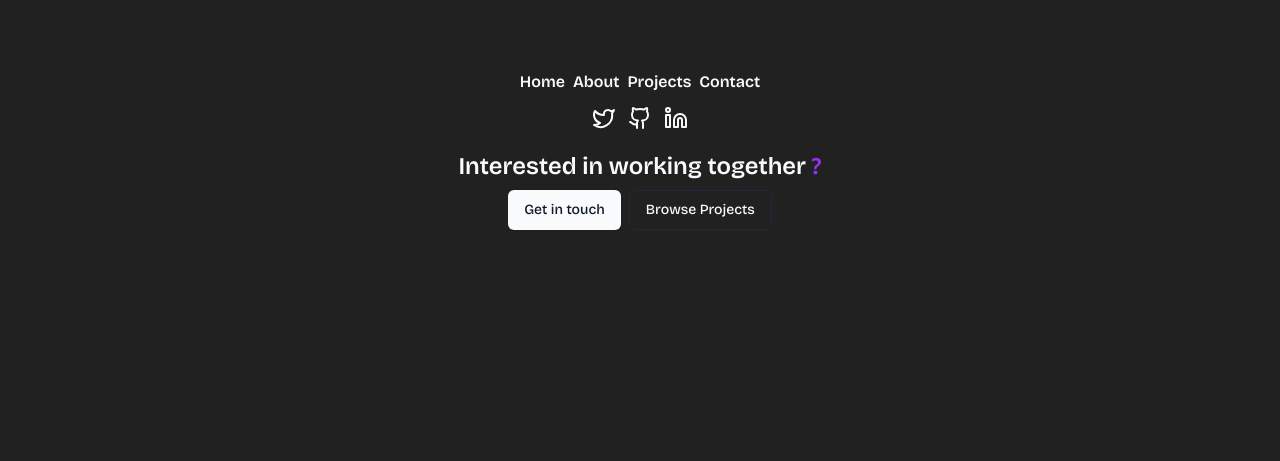
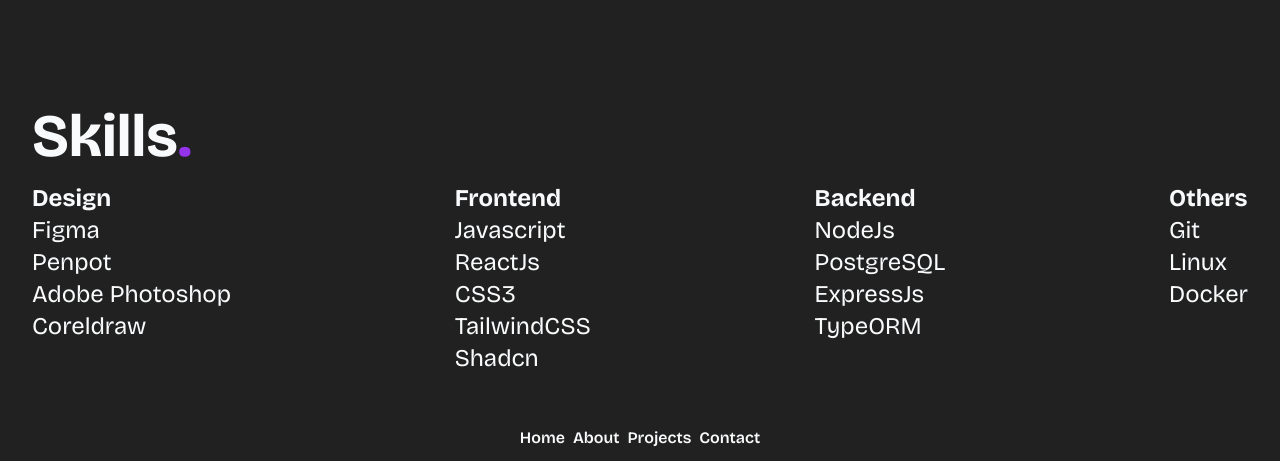
Before and after one commit to kshetritej/kshetritej, a React (Vite) app: page /home in a window 1280 px wide. Shown: the part 478-939 px from the top of the page. Before the commit the page ends 800 px from the top, so only its background shows below. Built offline with nearby package versions, Linux system fonts and the light colour scheme.

Commit message:
add: skills component

```diff
--- a/src/App.tsx
+++ b/src/App.tsx
@@ -3,6 +3,7 @@
 import Navbar from "./components/Navbar";
 import { ThemeProvider } from "./components/theme-provider";
 import Footer from "./components/Footer";
+import Skills from "./components/Skills";
 
 function App() {
   return (
@@ -11,6 +12,7 @@
         <div className="container">
           <Navbar />
           <Header />
+          <Skills/>
           <Footer/>
         </div>
       </>
--- a/src/components/Footer.tsx
+++ b/src/components/Footer.tsx
@@ -26,7 +26,7 @@
 
       <div className="cta ">
         <h1 className="text-2xl font-semibold py-2">
-          Interested in working together{" "}
+          Interested in working together
           <span className="text-purple-600">?</span>
         </h1>
         <div className="cta-btns flex gap-2 justify-center pb-4">
--- /dev/null
+++ b/src/components/Skills.tsx
@@ -0,0 +1,53 @@
+const Skills = () => {
+  const designSkills = ["Figma", "Penpot", "Adobe Photoshop", "Coreldraw"];
+  const frontend = ["Javascript", "ReactJs", "CSS3", "TailwindCSS", "Shadcn"];
+  const backend = ["NodeJs", "PostgreSQL", "ExpressJs", "TypeORM"];
+  const others = ["Git", "Linux", "Docker"];
+
+  return (
+    <div className="py-9">
+      <h1 className="text-4xl sm:text-6xl font-bold">
+        Skills<span className="text-purple-600">.</span>
+      </h1>
+      <div className="flex flex-wrap gap-3 sm:text-2xl  justify-between">
+        <div className="design py-4 ">
+          <h1 className="font-bold">Design</h1>
+          <ul>
+            {designSkills.map((skill, idx) => (
+              <li key={idx}>{skill}</li>
+            ))}
+          </ul>
+        </div>
+
+        <div className="frontend py-4">
+          <h1 className="font-bold">Frontend</h1>
+          <ul>
+            {frontend.map((skill, idx) => (
+              <li key={idx}>{skill}</li>
+            ))}
+          </ul>
+        </div>
+
+        <div className="backend py-4">
+          <h1 className="font-bold">Backend</h1>
+          <ul>
+            {backend.map((skill, idx) => (
+              <li key={idx}>{skill}</li>
+            ))}
+          </ul>
+        </div>
+
+        <div className="others py-4">
+          <h1 className="font-bold">Others</h1>
+          <ul>
+            {others.map((skill, idx) => (
+              <li key={idx}>{skill}</li>
+            ))}
+          </ul>
+        </div>
+      </div>
+    </div>
+  );
+};
+
+export default Skills;
--- /dev/null
+++ b/src/components/ui/card.tsx
@@ -0,0 +1,79 @@
+import * as React from "react"
+
+import { cn } from "@/lib/utils"
+
+const Card = React.forwardRef<
+  HTMLDivElement,
+  React.HTMLAttributes<HTMLDivElement>
+>(({ className, ...props }, ref) => (
+  <div
+    ref={ref}
+    className={cn(
+      "rounded-lg border bg-card text-card-foreground shadow-sm",
+      className
+    )}
+    {...props}
+  />
+))
+Card.displayName = "Card"
+
+const CardHeader = React.forwardRef<
+  HTMLDivElement,
+  React.HTMLAttributes<HTMLDivElement>
+>(({ className, ...props }, ref) => (
+  <div
+    ref={ref}
+    className={cn("flex flex-col space-y-1.5 p-6", className)}
+    {...props}
+  />
+))
+CardHeader.displayName = "CardHeader"
+
+const CardTitle = React.forwardRef<
+  HTMLParagraphElement,
+  React.HTMLAttributes<HTMLHeadingElement>
+>(({ className, ...props }, ref) => (
+  <h3
+    ref={ref}
+    className={cn(
+      "text-2xl font-semibold leading-none tracking-tight",
+      className
+    )}
+    {...props}
+  />
+))
+CardTitle.displayName = "CardTitle"
+
+const CardDescription = React.forwardRef<
+  HTMLParagraphElement,
+  React.HTMLAttributes<HTMLParagraphElement>
+>(({ className, ...props }, ref) => (
+  <p
+    ref={ref}
+    className={cn("text-sm text-muted-foreground", className)}
+    {...props}
+  />
+))
+CardDescription.displayName = "CardDescription"
+
+const CardContent = React.forwardRef<
+  HTMLDivElement,
+  React.HTMLAttributes<HTMLDivElement>
+>(({ className, ...props }, ref) => (
+  <div ref={ref} className={cn("p-6 pt-0", className)} {...props} />
+))
+CardContent.displayName = "CardContent"
+
+const CardFooter = React.forwardRef<
+  HTMLDivElement,
+  React.HTMLAttributes<HTMLDivElement>
+>(({ className, ...props }, ref) => (
+  <div
+    ref={ref}
+    className={cn("flex items-center p-6 pt-0", className)}
+    {...props}
+  />
+))
+CardFooter.displayName = "CardFooter"
+
+export { Card, CardHeader, CardFooter, CardTitle, CardDescription, CardContent }
```
